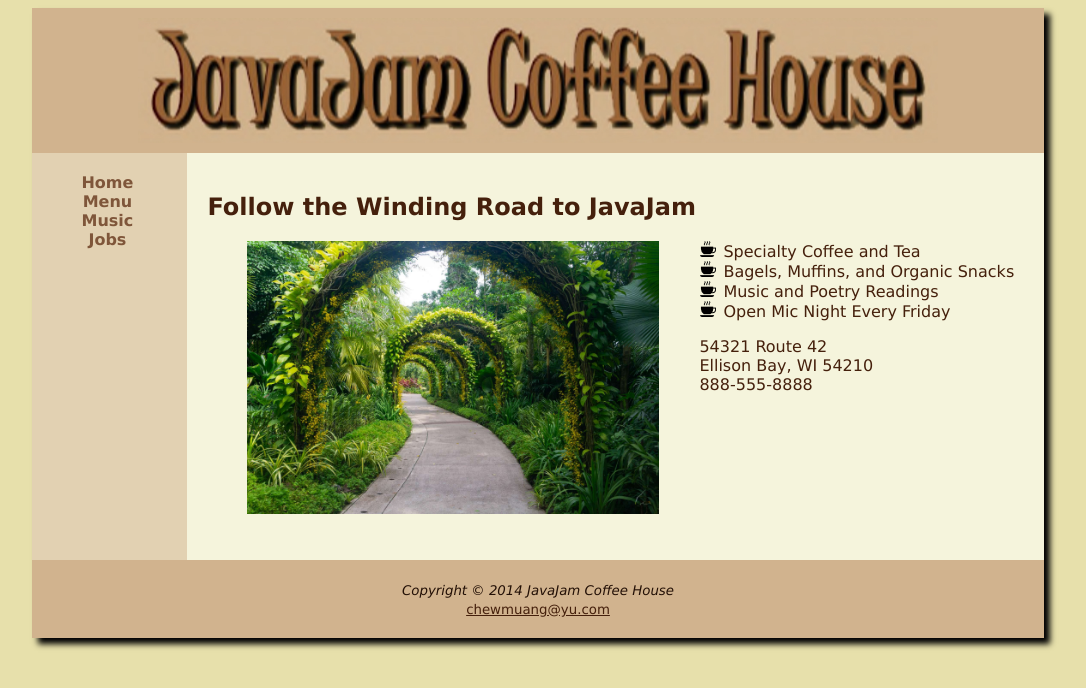
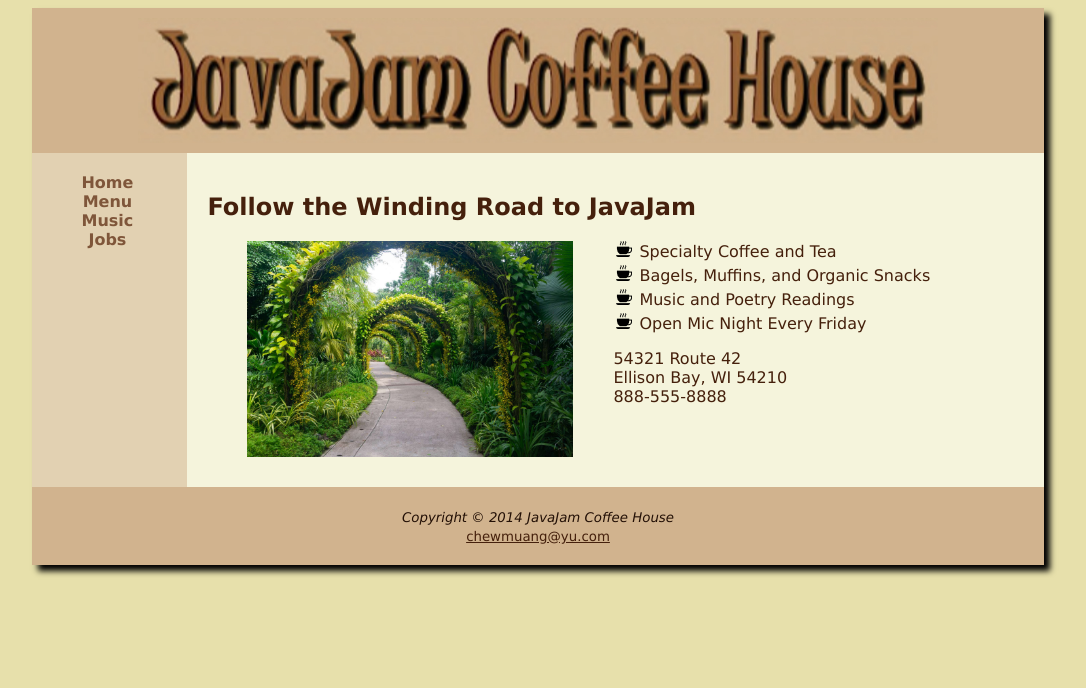
Before and after one commit to chewmuangg/IE4717-Web-Design-Project, a PHP site: page / in a window 1280 px wide. Shown: the top 688 px of the page, without its empty margins (102-1188 px from the left). Run offline with PHP 8.4, Linux system fonts and the light colour scheme.

Commit message:
fixed homepage styling

```diff
--- a/CaseStudy_2/index.html
+++ b/CaseStudy_2/index.html
@@ -25,9 +25,10 @@
 		<div id="rightcolumn">
 			<div class="content">
 				<h2>Follow the Winding Road to JavaJam</h2>
+				<div id="content__container">
 					<!-- image from https://www.ostrichtrails.com/asia/singapore/singapore-botanic-gardens-walk/ -->
-				<img src="road.jpg" width="412" height="273" id="imgroad" alt="Winding Road to JavaJam" align="left">
-				<div id="floatright">
+					<img src="road.jpg" width="326" height="216" id="imgroad" alt="Winding Road to JavaJam">
+					<div id="text__container">
 						<ul>
 							<li>Specialty Coffee and Tea</li>
 							<li>Bagels, Muffins, and Organic Snacks</li>
@@ -39,6 +40,7 @@
 							Ellison Bay, WI 54210 <br>
 							888-555-8888
 						</p>
+					</div>
 				</div>
 			</div>
 		</div>
--- a/CaseStudy_2/jobs.html
+++ b/CaseStudy_2/jobs.html
@@ -29,8 +29,8 @@
 					marked with an asterisk *
 				</p>
 				<form method="post" action="show_post.php">
-					<label for="name" id="namelabel">*Name:</label>
-					<input type="text" name="name" id="name" size="22" required placeholder="Enter your name here">
+					<label for="name" class="form-row__one">*Name:</label>
+					<input type="text" name="name" class="form-row__one" size="22" required placeholder="Enter your name here">
 					<label for="email">*Email:</label>
 					<input type="email" name="email" id="email" size="22" required placeholder="Enter your Email-ID here">
 					<label for="date">Start Date:</label>
--- a/CaseStudy_2/mystylesheet.css
+++ b/CaseStudy_2/mystylesheet.css
@@ -56,26 +56,24 @@ nav a:visited {
     color: #45200C;
 }
 
-#home .content {
-    padding: 20px 20px 150px 20px;
-    color: #45200C;
+#content__container {
+    display: flex;
 }
 
 #imgroad {
     margin: 0px 40px;
-    /* float: left; */
 }
 
 ul {
-    margin-left: 476px;
+    margin-top: 0px;
+    padding-left: 26px;
     list-style-image: url(coffee.png);
     /* image from https://www.flaticon.com/free-icon/coffee_996289?term=coffee+cup&page=1&position=27&origin=tag&related_id=996289 */
 }
 
-/* #floatright {
-    float: right;
-    margin-right: 150px;
-} */
+li {
+    margin-bottom: 4px;
+}
 
 footer {
     background-color: #D1B38E;
```
Also changed, not shown: other parts of CaseStudy_2/mystylesheet.css (+20 -22 lines). Lines whose indentation alone changed are shown as unchanged.
